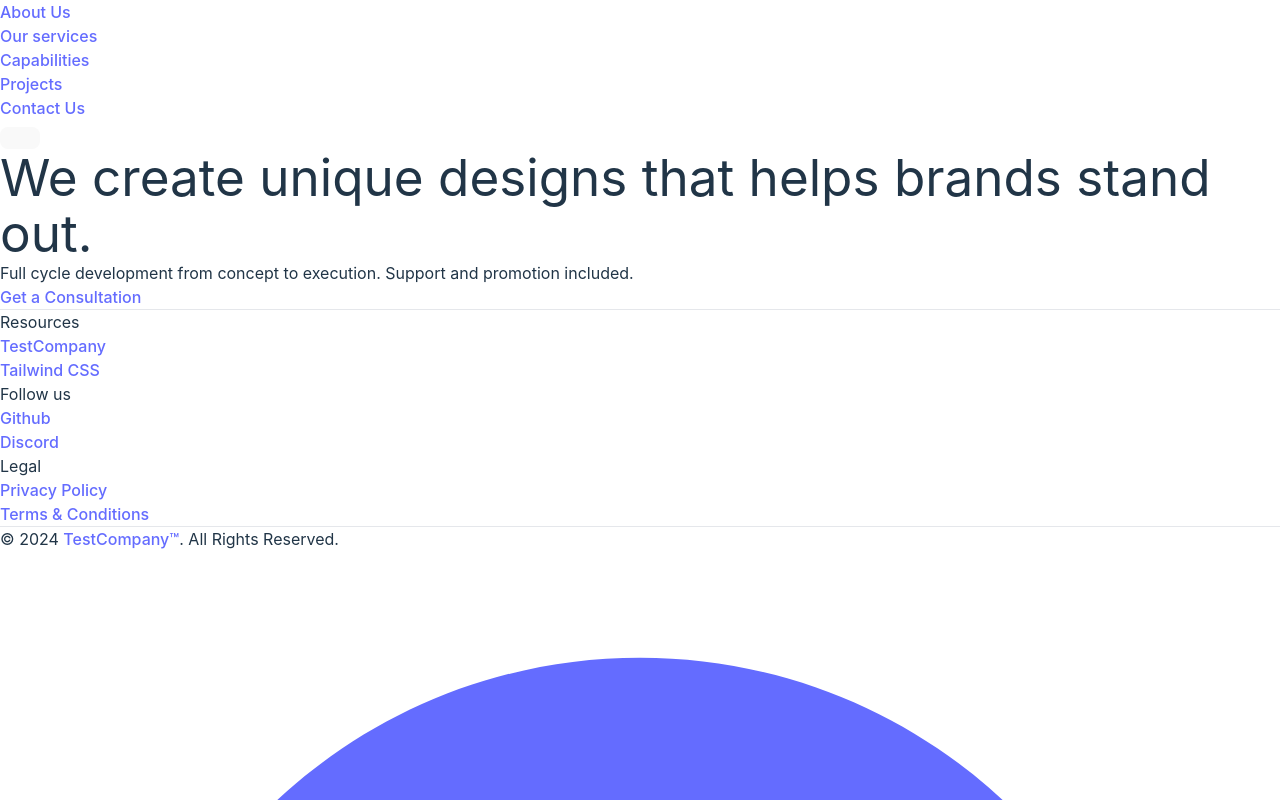
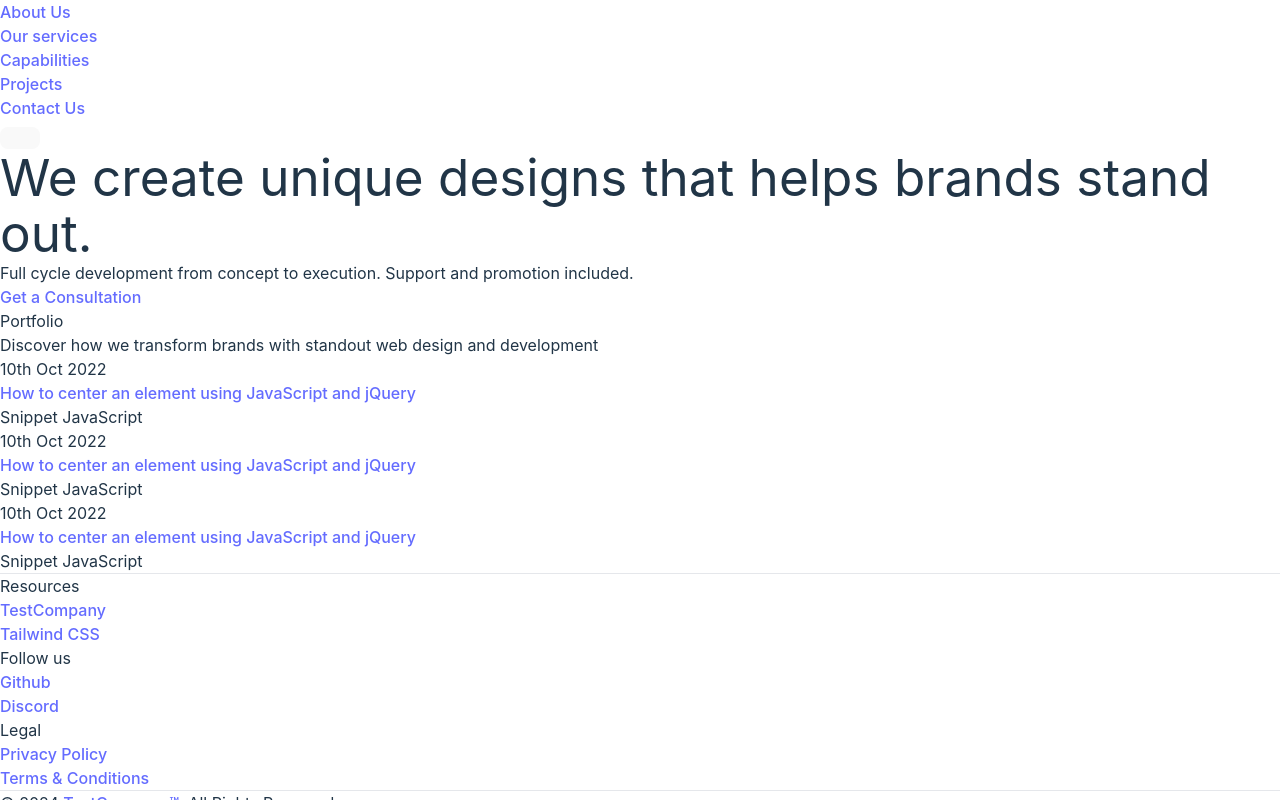
Before and after one commit to friendlycoconut/design-custody, a Vue app: page / in a window 1280 px wide. Shown: the top 800 px of the page. Built offline with nearby package versions, Linux system fonts and the light colour scheme.

Commit message:
feat: added proto Portfolio

```diff
--- a/package.json
+++ b/package.json
@@ -1,8 +1,9 @@
 {
   "name": "design-custody",
-  "private": true,
+  "private": false,
   "version": "0.0.0",
   "type": "module",
+
   "scripts": {
     "dev": "vite",
     "build": "vue-tsc -b && vite build",
--- a/src/App.vue
+++ b/src/App.vue
@@ -1,7 +1,9 @@
-<script setup lang="ts"></script>
+<script setup lang="ts">
+import Homepage from "./pages/Homepage.vue";
+</script>
 
 <template>
-  <router-view class="dark" />
+  <Homepage />
 </template>
 
 <style scoped>
--- /dev/null
+++ b/src/components/layout/PortfolioCards.vue
@@ -0,0 +1,135 @@
+<template>
+  <section>
+    <div class="mx-auto py-10 px-4 sm:px-6 lg:px-8 bg-white dark:bg-gray-900">
+      <header class="text-center">
+        <h2
+          class="bg-gradient-to-r from-green-300 via-blue-500 to-purple-600 bg-clip-text text-3xl font-extrabold text-transparent sm:text-5xl"
+        >
+          <span class="sm:block"> Portfolio </span>
+        </h2>
+
+        <p class="mx-auto mt-7 max-w-xl sm:text-xl/relaxed text-white">
+          Discover how we transform brands with standout web design and
+          development
+        </p>
+      </header>
+
+      <ul class="mx-auto mt-8 grid gap-3 sm:grid-cols-3 lg:grid-cols-3">
+        <li>
+          <article
+            class="hover:animate-background rounded-xl bg-gradient-to-r from-green-300 via-blue-500 to-purple-600 p-0.5 shadow-xl transition hover:bg-[length:400%_400%] hover:shadow-sm hover:[animation-duration:_4s] dark:shadow-gray-700/25"
+          >
+            <div
+              class="rounded-[10px] bg-white p-4 !pt-20 sm:p-6 dark:bg-gray-900"
+            >
+              <time
+                datetime="2022-10-10"
+                class="block text-xs text-gray-500 dark:text-gray-400"
+              >
+                10th Oct 2022
+              </time>
+
+              <a href="#">
+                <h3
+                  class="mt-0.5 text-lg font-medium text-gray-900 dark:text-white"
+                >
+                  How to center an element using JavaScript and jQuery
+                </h3>
+              </a>
+
+              <div class="mt-4 flex flex-wrap gap-1">
+                <span
+                  class="whitespace-nowrap rounded-full bg-purple-100 px-2.5 py-0.5 text-xs text-purple-600 dark:bg-purple-600 dark:text-purple-100"
+                >
+                  Snippet
+                </span>
+
+                <span
+                  class="whitespace-nowrap rounded-full bg-purple-100 px-2.5 py-0.5 text-xs text-purple-600 dark:bg-purple-600 dark:text-purple-100"
+                >
+                  JavaScript
+                </span>
+              </div>
+            </div>
+          </article>
+        </li>
+        <li>
+          <article
+            class="hover:animate-background rounded-xl bg-gradient-to-r from-green-300 via-blue-500 to-purple-600 p-0.5 shadow-xl transition hover:bg-[length:400%_400%] hover:shadow-sm hover:[animation-duration:_4s] dark:shadow-gray-700/25"
+          >
+            <div
+              class="rounded-[10px] bg-white p-4 !pt-20 sm:p-6 dark:bg-gray-900"
+            >
+              <time
+                datetime="2022-10-10"
+                class="block text-xs text-gray-500 dark:text-gray-400"
+              >
+                10th Oct 2022
+              </time>
+
+              <a href="#">
+                <h3
+                  class="mt-0.5 text-lg font-medium text-gray-900 dark:text-white"
+                >
+                  How to center an element using JavaScript and jQuery
+                </h3>
+              </a>
+
+              <div class="mt-4 flex flex-wrap gap-1">
+                <span
+                  class="whitespace-nowrap rounded-full bg-purple-100 px-2.5 py-0.5 text-xs text-purple-600 dark:bg-purple-600 dark:text-purple-100"
+                >
+                  Snippet
+                </span>
+
+                <span
+                  class="whitespace-nowrap rounded-full bg-purple-100 px-2.5 py-0.5 text-xs text-purple-600 dark:bg-purple-600 dark:text-purple-100"
+                >
+                  JavaScript
+                </span>
+              </div>
+            </div>
+          </article>
+        </li>
+        <li>
+          <article
+            class="hover:animate-background rounded-xl bg-gradient-to-r from-green-300 via-blue-500 to-purple-600 p-0.5 shadow-xl transition hover:bg-[length:400%_400%] hover:shadow-sm hover:[animation-duration:_4s] dark:shadow-gray-700/25"
+          >
+            <div
+              class="rounded-[10px] bg-white p-4 !pt-20 sm:p-6 dark:bg-gray-900"
+            >
+              <time
+                datetime="2022-10-10"
+                class="block text-xs text-gray-500 dark:text-gray-400"
+              >
+                10th Oct 2022
+              </time>
+
+              <a href="#">
+                <h3
+                  class="mt-0.5 text-lg font-medium text-gray-900 dark:text-white"
+                >
+                  How to center an element using JavaScript and jQuery
+                </h3>
+              </a>
+
+              <div class="mt-4 flex flex-wrap gap-1">
+                <span
+                  class="whitespace-nowrap rounded-full bg-purple-100 px-2.5 py-0.5 text-xs text-purple-600 dark:bg-purple-600 dark:text-purple-100"
+                >
+                  Snippet
+                </span>
+
+                <span
+                  class="whitespace-nowrap rounded-full bg-purple-100 px-2.5 py-0.5 text-xs text-purple-600 dark:bg-purple-600 dark:text-purple-100"
+                >
+                  JavaScript
+                </span>
+              </div>
+            </div>
+          </article>
+        </li>
+      </ul>
+    </div>
+  </section>
+</template>
--- a/src/main.ts
+++ b/src/main.ts
@@ -1,6 +1,5 @@
 import { createApp } from 'vue'
 import './style.css'
 import App from './App.vue'
-import router from './router'
 
-createApp(App).use(router).mount('#app')
+createApp(App).mount('#app')
--- /dev/null
+++ b/src/pages/CustomerFeedback.vue
@@ -0,0 +1,4 @@
+<script lang="ts"></script>
+
+#feedback
+<template></template>
--- a/src/pages/Homepage.vue
+++ b/src/pages/Homepage.vue
@@ -2,12 +2,14 @@
 import HomeFooter from "../components/layout/HomeFooter.vue";
 import HomeHeader from "../components/layout/HomeHeader.vue";
 import HomeNavbar from "../components/layout/HomeNavbar.vue";
+import PortfolioCards from "../components/layout/PortfolioCards.vue";
 </script>
 
 <template>
   <div class="dark">
     <HomeNavbar />
     <HomeHeader />
+    <PortfolioCards />
     <HomeFooter />
   </div>
 </template>
--- a/vite.config.ts
+++ b/vite.config.ts
@@ -3,6 +3,6 @@ import vue from '@vitejs/plugin-vue'
 
 // https://vitejs.dev/config/
 export default defineConfig({
-  base: "design-custody",
+  base:"design-custody",
   plugins: [vue()],
 })
```
